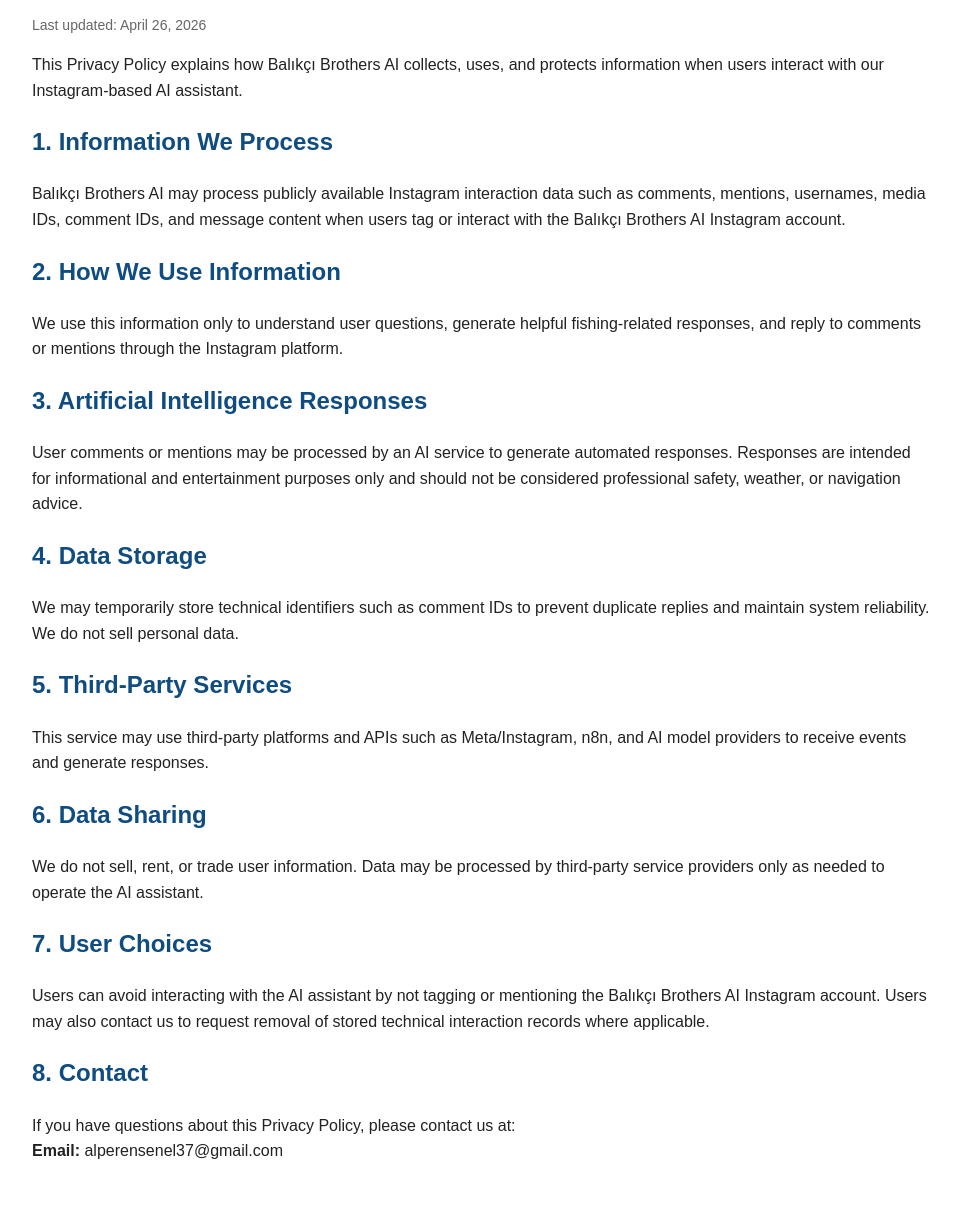
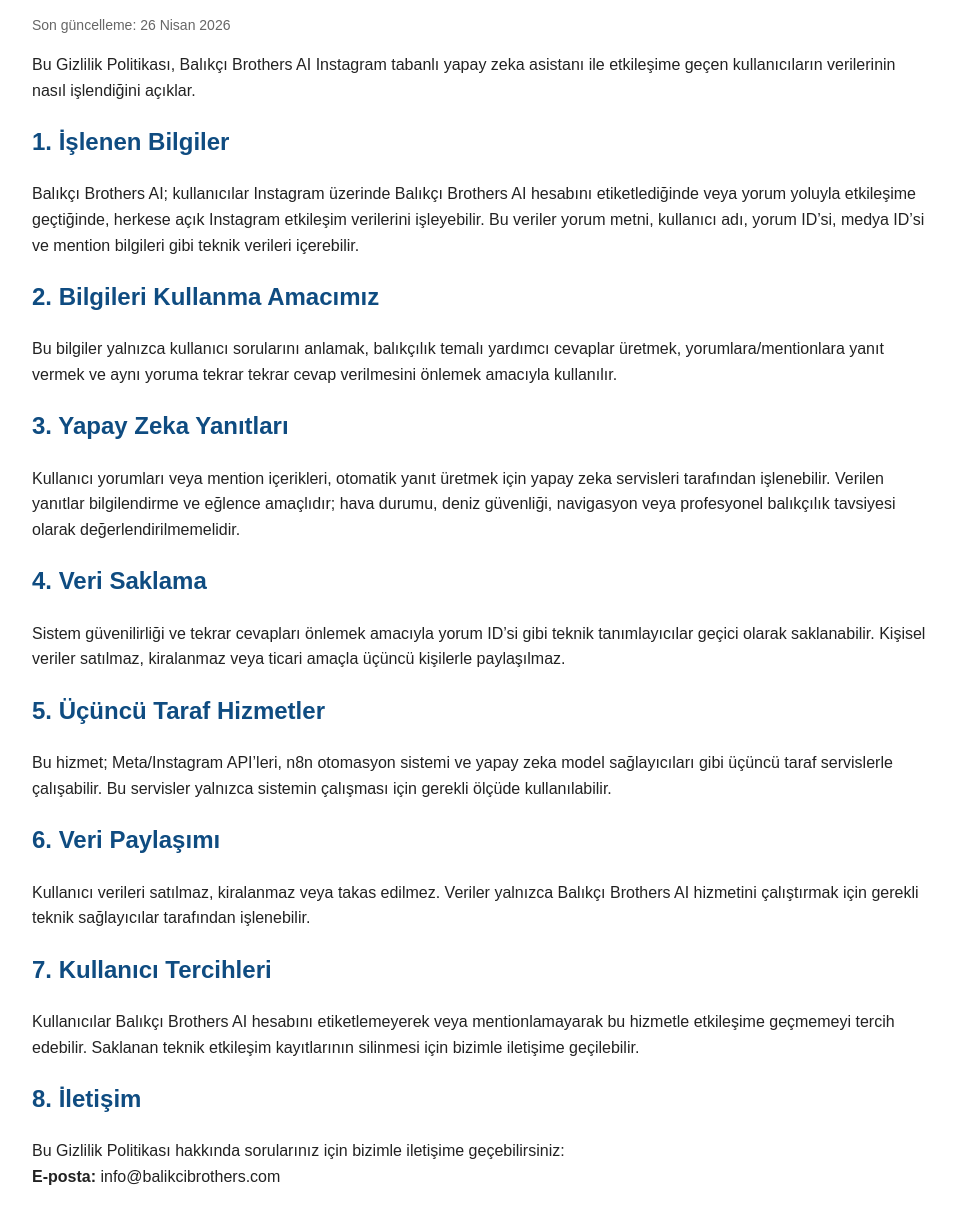
Before and after one commit to saltatrix-hub/balikcibrothers, a plain HTML site: page privacy-policy.html in a window 1280 px wide. Shown: the part 99-1329 px from the top of the page, without its empty margins (158-1117 px from the left). Before the commit the page ends 1303 px from the top, so only its background shows below. Drawn offline with Linux system fonts and the light colour scheme.

Commit message:
Update privacy-policy.html

```diff
--- a/privacy-policy.html
+++ b/privacy-policy.html
@@ -3,7 +3,7 @@
 <head>
   <meta charset="UTF-8" />
   <meta name="viewport" content="width=device-width, initial-scale=1.0" />
-  <title>Privacy Policy - Balıkçı Brothers AI</title>
+  <title>Gizlilik Politikası - Balıkçı Brothers AI</title>
   <style>
     body {
       font-family: Arial, sans-serif;
@@ -24,53 +24,53 @@
   </style>
 </head>
 <body>
-  <h1>Privacy Policy</h1>
-  <p class="date">Last updated: April 26, 2026</p>
+  <h1>Gizlilik Politikası</h1>
+  <p class="date">Son güncelleme: 26 Nisan 2026</p>
 
   <p>
-    This Privacy Policy explains how Balıkçı Brothers AI collects, uses, and protects information when users interact with our Instagram-based AI assistant.
+    Bu Gizlilik Politikası, Balıkçı Brothers AI Instagram tabanlı yapay zeka asistanı ile etkileşime geçen kullanıcıların verilerinin nasıl işlendiğini açıklar.
   </p>
 
-  <h2>1. Information We Process</h2>
+  <h2>1. İşlenen Bilgiler</h2>
   <p>
-    Balıkçı Brothers AI may process publicly available Instagram interaction data such as comments, mentions, usernames, media IDs, comment IDs, and message content when users tag or interact with the Balıkçı Brothers AI Instagram account.
+    Balıkçı Brothers AI; kullanıcılar Instagram üzerinde Balıkçı Brothers AI hesabını etiketlediğinde veya yorum yoluyla etkileşime geçtiğinde, herkese açık Instagram etkileşim verilerini işleyebilir. Bu veriler yorum metni, kullanıcı adı, yorum ID’si, medya ID’si ve mention bilgileri gibi teknik verileri içerebilir.
   </p>
 
-  <h2>2. How We Use Information</h2>
+  <h2>2. Bilgileri Kullanma Amacımız</h2>
   <p>
-    We use this information only to understand user questions, generate helpful fishing-related responses, and reply to comments or mentions through the Instagram platform.
+    Bu bilgiler yalnızca kullanıcı sorularını anlamak, balıkçılık temalı yardımcı cevaplar üretmek, yorumlara/mentionlara yanıt vermek ve aynı yoruma tekrar tekrar cevap verilmesini önlemek amacıyla kullanılır.
   </p>
 
-  <h2>3. Artificial Intelligence Responses</h2>
+  <h2>3. Yapay Zeka Yanıtları</h2>
   <p>
-    User comments or mentions may be processed by an AI service to generate automated responses. Responses are intended for informational and entertainment purposes only and should not be considered professional safety, weather, or navigation advice.
+    Kullanıcı yorumları veya mention içerikleri, otomatik yanıt üretmek için yapay zeka servisleri tarafından işlenebilir. Verilen yanıtlar bilgilendirme ve eğlence amaçlıdır; hava durumu, deniz güvenliği, navigasyon veya profesyonel balıkçılık tavsiyesi olarak değerlendirilmemelidir.
   </p>
 
-  <h2>4. Data Storage</h2>
+  <h2>4. Veri Saklama</h2>
   <p>
-    We may temporarily store technical identifiers such as comment IDs to prevent duplicate replies and maintain system reliability. We do not sell personal data.
+    Sistem güvenilirliği ve tekrar cevapları önlemek amacıyla yorum ID’si gibi teknik tanımlayıcılar geçici olarak saklanabilir. Kişisel veriler satılmaz, kiralanmaz veya ticari amaçla üçüncü kişilerle paylaşılmaz.
   </p>
 
-  <h2>5. Third-Party Services</h2>
+  <h2>5. Üçüncü Taraf Hizmetler</h2>
   <p>
-    This service may use third-party platforms and APIs such as Meta/Instagram, n8n, and AI model providers to receive events and generate responses.
+    Bu hizmet; Meta/Instagram API’leri, n8n otomasyon sistemi ve yapay zeka model sağlayıcıları gibi üçüncü taraf servislerle çalışabilir. Bu servisler yalnızca sistemin çalışması için gerekli ölçüde kullanılabilir.
   </p>
 
-  <h2>6. Data Sharing</h2>
+  <h2>6. Veri Paylaşımı</h2>
   <p>
-    We do not sell, rent, or trade user information. Data may be processed by third-party service providers only as needed to operate the AI assistant.
+    Kullanıcı verileri satılmaz, kiralanmaz veya takas edilmez. Veriler yalnızca Balıkçı Brothers AI hizmetini çalıştırmak için gerekli teknik sağlayıcılar tarafından işlenebilir.
   </p>
 
-  <h2>7. User Choices</h2>
+  <h2>7. Kullanıcı Tercihleri</h2>
   <p>
-    Users can avoid interacting with the AI assistant by not tagging or mentioning the Balıkçı Brothers AI Instagram account. Users may also contact us to request removal of stored technical interaction records where applicable.
+    Kullanıcılar Balıkçı Brothers AI hesabını etiketlemeyerek veya mentionlamayarak bu hizmetle etkileşime geçmemeyi tercih edebilir. Saklanan teknik etkileşim kayıtlarının silinmesi için bizimle iletişime geçilebilir.
   </p>
 
-  <h2>8. Contact</h2>
+  <h2>8. İletişim</h2>
   <p>
-    If you have questions about this Privacy Policy, please contact us at:
+    Bu Gizlilik Politikası hakkında sorularınız için bizimle iletişime geçebilirsiniz:
     <br />
-    <strong>Email:</strong> alperensenel37@gmail.com
+    <strong>E-posta:</strong> info@balikcibrothers.com
   </p>
 </body>
 </html>
```
